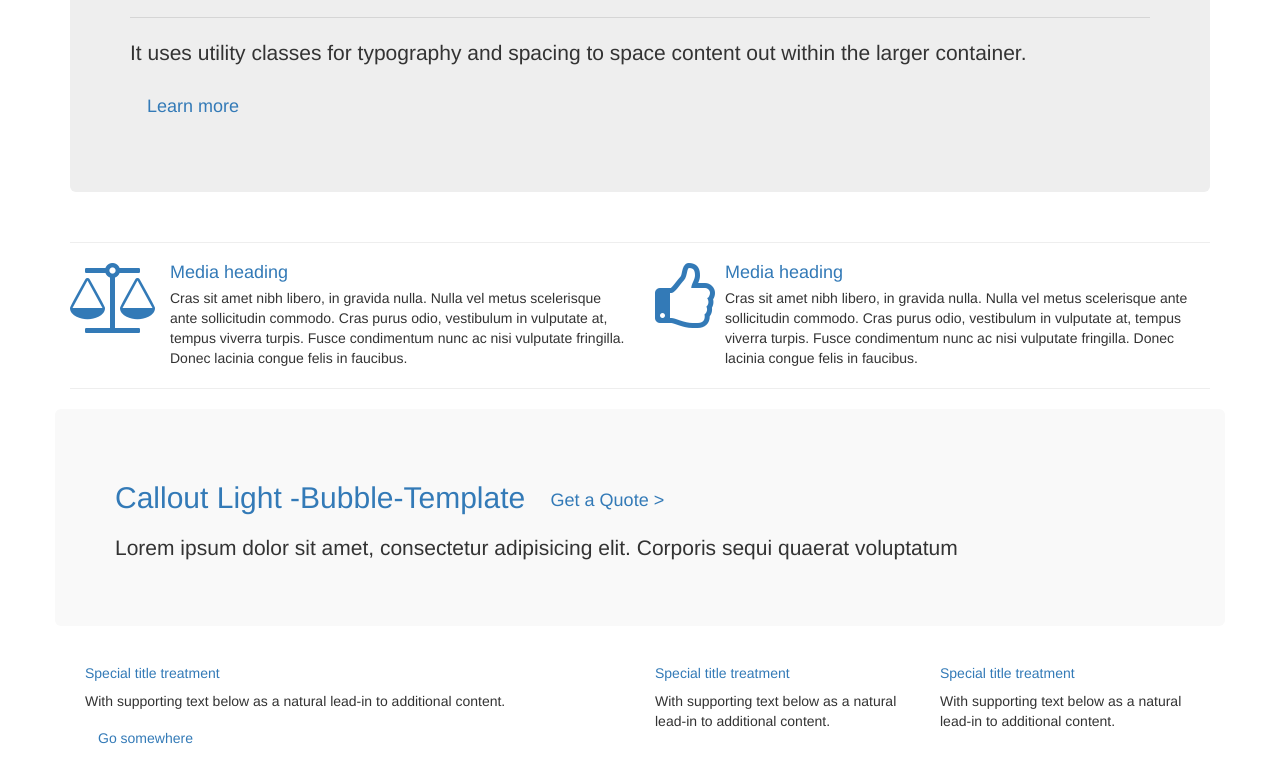
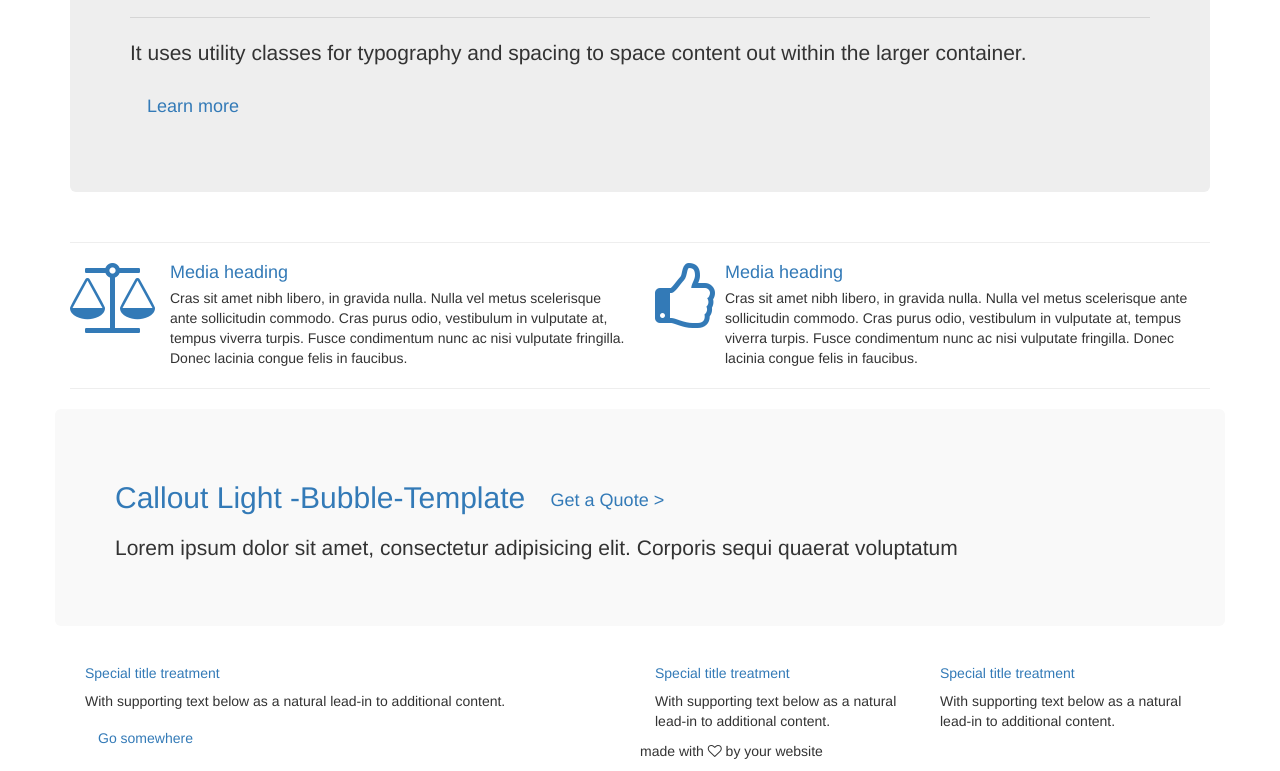
Before and after one commit to Saniapril/Bootsrap, a plain HTML site: page index.html in a window 1280 px wide. Shown: the part 281-1052 px from the top of the page. Drawn offline with nearby package versions, Linux system fonts and the light colour scheme.

Commit message:
Update index.html

```diff
--- a/index.html
+++ b/index.html
@@ -112,7 +112,10 @@
     </div>
   </div>
 </div>
+<div class="row">
+    <p class="text-xs-center">made with <i class="fa fa-heart-o" aria-hidden="true"></i> by your website</p>
     </div>
+</div>
     <!-- jQuery first, then Tether, then Bootstrap JS. -->
     <script src="https://ajax.googleapis.com/ajax/libs/jquery/3.0.0/jquery.min.js" integrity="sha384-THPy051/pYDQGanwU6poAc/hOdQxjnOEXzbT+OuUAFqNqFjL+4IGLBgCJC3ZOShY" crossorigin="anonymous"></script>
     <script src="https://cdnjs.cloudflare.com/ajax/libs/tether/1.2.0/js/tether.min.js" integrity="sha384-Plbmg8JY28KFelvJVai01l8WyZzrYWG825m+cZ0eDDS1f7d/js6ikvy1+X+guPIB" crossorigin="anonymous"></script>
```
